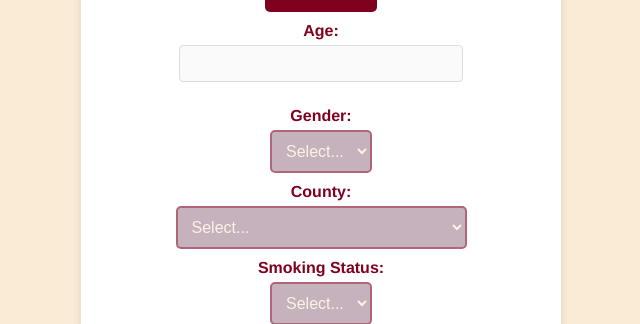
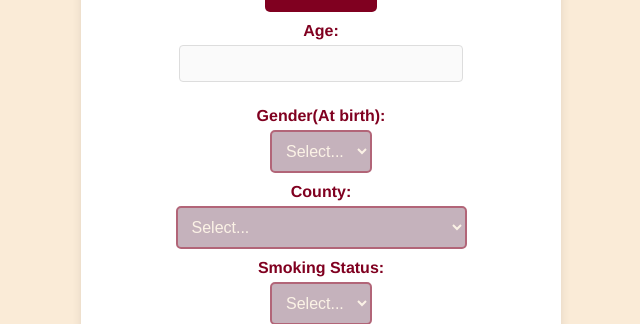
Before and after one commit to mrcurrlyhair/Project, a Flask app: page /medical_records in a window 1280 px wide. Shown: the part 265-589 px from the top of the page, without its empty margins (319-959 px from the left). Run offline with Flask 3, Linux system fonts and the light colour scheme; the visitor is signed in with stand-in values (Sample User, id 1); data that the repository does not hold is empty.

Commit message:
Gender update
Remove other from gender as the models wasnt trained on this options.
Gender at birth

```diff
--- a/templates/medical_records.html
+++ b/templates/medical_records.html
@@ -37,12 +37,11 @@
             <label>Age:</label>
             <input type="number" name="age" value="{{ record.age if record else '' }}" {% if not edit %}disabled{% endif %} required>
 
-            <label>Gender:</label>
+            <label>Gender(At birth):</label>
             <select name="gender" {% if not edit %}disabled{% endif %} required>
                 <option value="">Select...</option>
                 <option value="male" {% if record and record.gender == 'male' %}selected{% endif %}>Male</option>
                 <option value="female" {% if record and record.gender == 'female' %}selected{% endif %}>Female</option>
-                <option value="other" {% if record and record.gender == 'other' %}selected{% endif %}>Other</option>
             </select>
 
             <label>County:</label>
```
